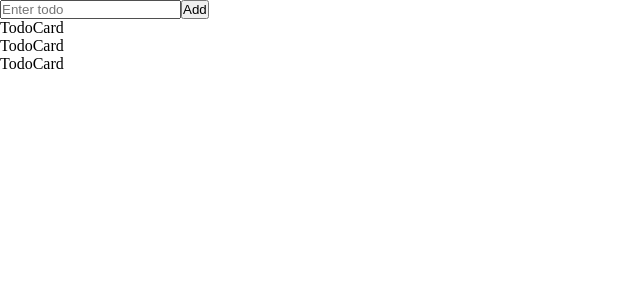
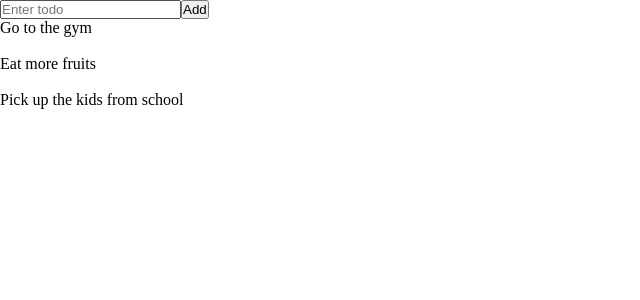
Before and after one commit to jcast24/ToDoApp, a React (Vite) app: page / in a window 1280 px wide. Shown: the top 300 px of the page, without its empty margins (0-640 px from the left). Built offline with nearby package versions, Linux system fonts and the light colour scheme.

Commit message:
rendered out the children

```diff
--- a/src/components/TodoCard.jsx
+++ b/src/components/TodoCard.jsx
@@ -1,7 +1,12 @@
 import React from 'react'
 
-export default function TodoCard() {
+export default function TodoCard(props) {
+    const { children } = props;
+
     return (
-        <div>TodoCard</div>
+        <div>
+            {children}
+            <li className='todoItem'></li>
+        </div>
     )
 }
```
